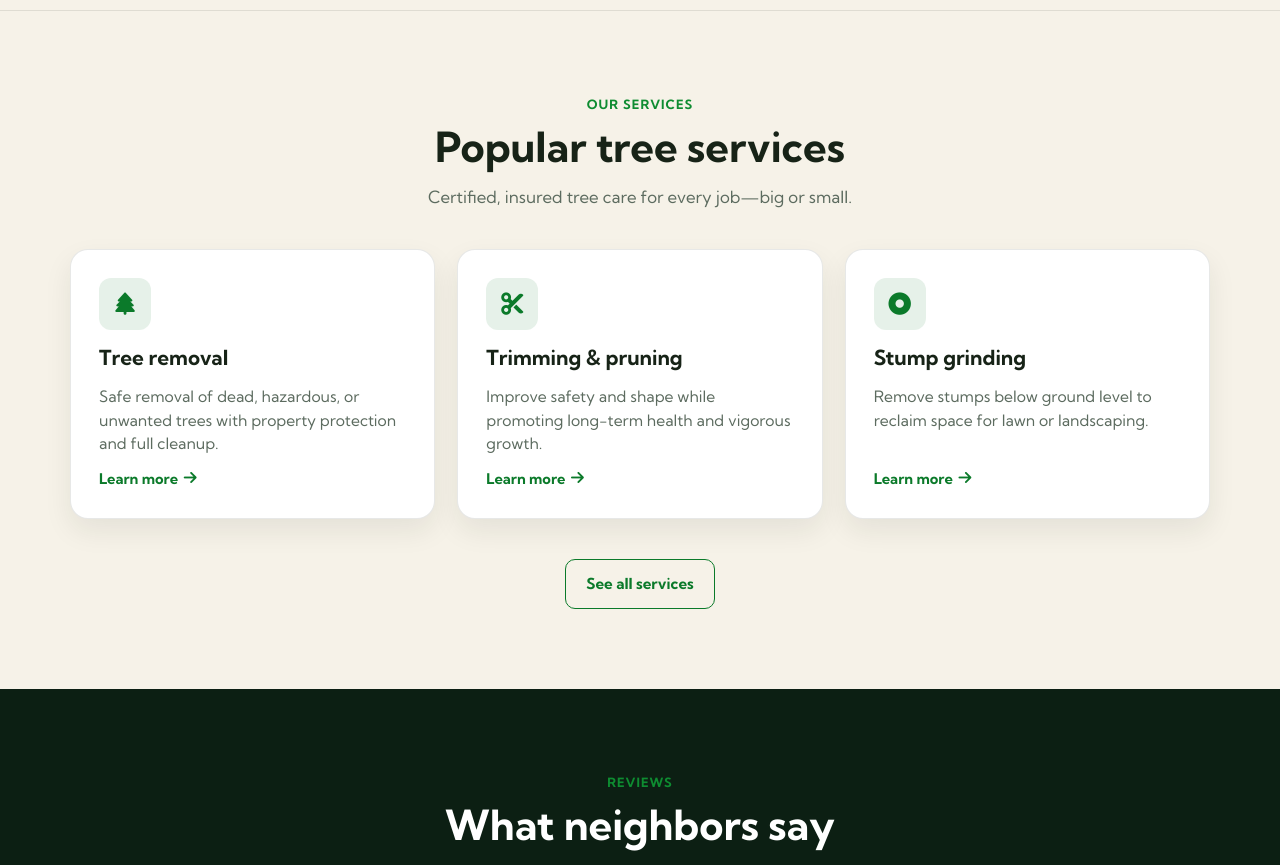
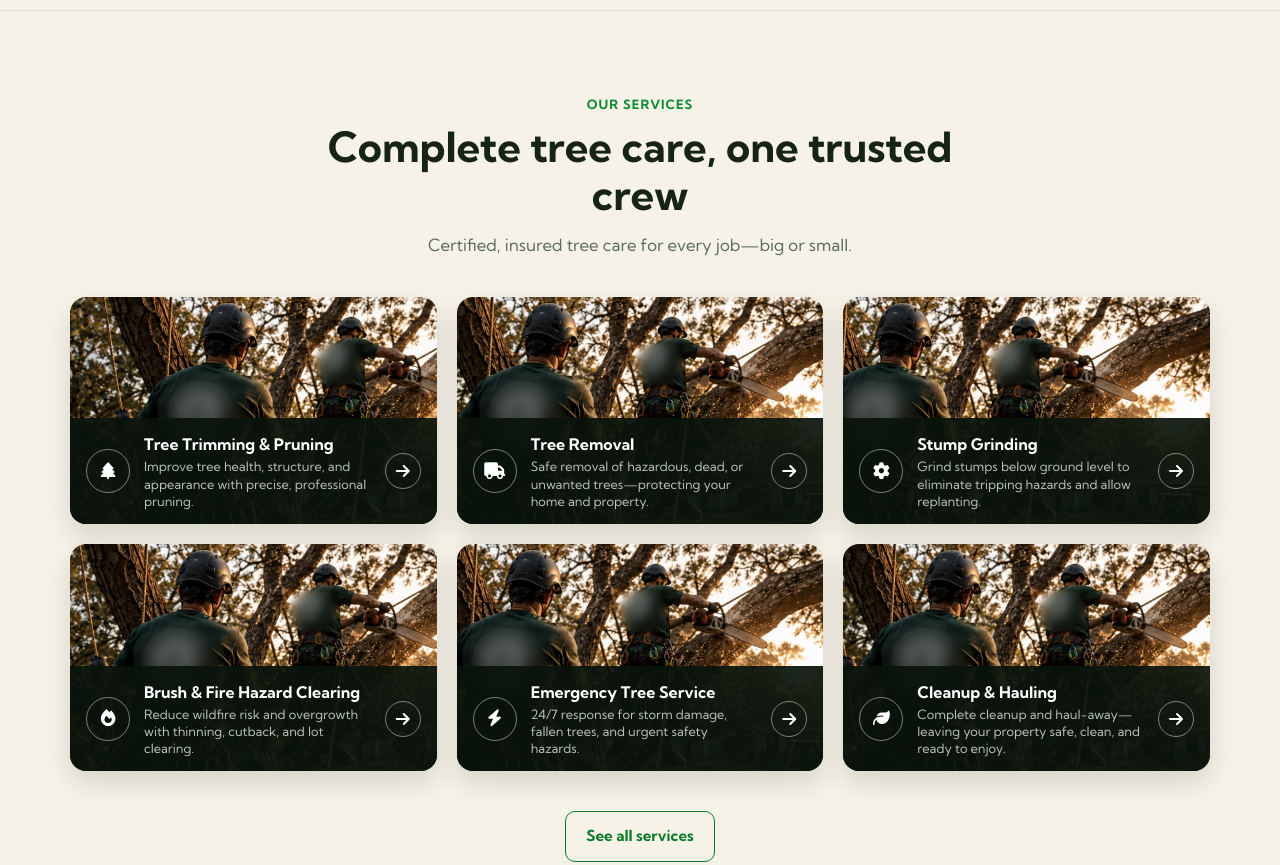
Before and after one commit to alan-6565/Tinos-Tree-Service, a plain HTML site: page index.html in a window 1280 px wide. Shown: the part 960-1825 px from the top of the page. Drawn offline with Linux system fonts and the light colour scheme.

Commit message:
Add 6-tile photo services grid on home, expand Services page to match

```diff
--- a/index.html
+++ b/index.html
@@ -115,30 +115,75 @@
     <section class="services">
       <div class="section-head">
         <span class="eyebrow">Our Services</span>
-        <h2>Popular tree services</h2>
+        <h2>Complete tree care, one trusted crew</h2>
         <p>Certified, insured tree care for every job&mdash;big or small.</p>
       </div>
-      <div class="services__container">
-        <article class="services__card">
-          <div class="icon"><i class="fa-solid fa-tree" aria-hidden="true"></i></div>
-          <h3>Tree removal</h3>
-          <p>Safe removal of dead, hazardous, or unwanted trees with property protection and full cleanup.</p>
-          <a class="card-link" href="/services.html">Learn more <i class="fa-solid fa-arrow-right" aria-hidden="true"></i></a>
-        </article>
+      <div class="services-grid-photo">
+        <a class="service-tile" href="/services.html">
+          <div class="service-tile__info">
+            <span class="service-tile__icon"><i class="fa-solid fa-tree" aria-hidden="true"></i></span>
+            <span class="service-tile__body">
+              <h3>Tree Trimming &amp; Pruning</h3>
+              <p>Improve tree health, structure, and appearance with precise, professional pruning.</p>
+            </span>
+            <span class="service-tile__arrow"><i class="fa-solid fa-arrow-right" aria-hidden="true"></i></span>
+          </div>
+        </a>
 
-        <article class="services__card">
-          <div class="icon"><i class="fa-solid fa-scissors" aria-hidden="true"></i></div>
-          <h3>Trimming &amp; pruning</h3>
-          <p>Improve safety and shape while promoting long-term health and vigorous growth.</p>
-          <a class="card-link" href="/services.html">Learn more <i class="fa-solid fa-arrow-right" aria-hidden="true"></i></a>
-        </article>
+        <a class="service-tile" href="/services.html">
+          <div class="service-tile__info">
+            <span class="service-tile__icon"><i class="fa-solid fa-truck" aria-hidden="true"></i></span>
+            <span class="service-tile__body">
+              <h3>Tree Removal</h3>
+              <p>Safe removal of hazardous, dead, or unwanted trees&mdash;protecting your home and property.</p>
+            </span>
+            <span class="service-tile__arrow"><i class="fa-solid fa-arrow-right" aria-hidden="true"></i></span>
+          </div>
+        </a>
 
-        <article class="services__card">
-          <div class="icon"><i class="fa-solid fa-circle-dot" aria-hidden="true"></i></div>
-          <h3>Stump grinding</h3>
-          <p>Remove stumps below ground level to reclaim space for lawn or landscaping.</p>
-          <a class="card-link" href="/services.html">Learn more <i class="fa-solid fa-arrow-right" aria-hidden="true"></i></a>
-        </article>
+        <a class="service-tile" href="/services.html">
+          <div class="service-tile__info">
+            <span class="service-tile__icon"><i class="fa-solid fa-gear" aria-hidden="true"></i></span>
+            <span class="service-tile__body">
+              <h3>Stump Grinding</h3>
+              <p>Grind stumps below ground level to eliminate tripping hazards and allow replanting.</p>
+            </span>
+            <span class="service-tile__arrow"><i class="fa-solid fa-arrow-right" aria-hidden="true"></i></span>
+          </div>
+        </a>
+
+        <a class="service-tile" href="/services.html">
+          <div class="service-tile__info">
+            <span class="service-tile__icon"><i class="fa-solid fa-fire" aria-hidden="true"></i></span>
+            <span class="service-tile__body">
+              <h3>Brush &amp; Fire Hazard Clearing</h3>
+              <p>Reduce wildfire risk and overgrowth with thinning, cutback, and lot clearing.</p>
+            </span>
+            <span class="service-tile__arrow"><i class="fa-solid fa-arrow-right" aria-hidden="true"></i></span>
+          </div>
+        </a>
+
+        <a class="service-tile" href="/services.html">
+          <div class="service-tile__info">
+            <span class="service-tile__icon"><i class="fa-solid fa-bolt" aria-hidden="true"></i></span>
+            <span class="service-tile__body">
+              <h3>Emergency Tree Service</h3>
+              <p>24/7 response for storm damage, fallen trees, and urgent safety hazards.</p>
+            </span>
+            <span class="service-tile__arrow"><i class="fa-solid fa-arrow-right" aria-hidden="true"></i></span>
+          </div>
+        </a>
+
+        <a class="service-tile" href="/services.html">
+          <div class="service-tile__info">
+            <span class="service-tile__icon"><i class="fa-solid fa-leaf" aria-hidden="true"></i></span>
+            <span class="service-tile__body">
+              <h3>Cleanup &amp; Hauling</h3>
+              <p>Complete cleanup and haul-away&mdash;leaving your property safe, clean, and ready to enjoy.</p>
+            </span>
+            <span class="service-tile__arrow"><i class="fa-solid fa-arrow-right" aria-hidden="true"></i></span>
+          </div>
+        </a>
       </div>
       <div class="services__foot">
         <a class="button button--outline" href="/services.html">See all services</a>
--- a/styles.css
+++ b/styles.css
@@ -182,6 +182,45 @@ body{
 }
 .services__foot{text-align:center; margin-top:40px;}
 
+/* Photo service tiles (home services grid) */
+.services-grid-photo{display:grid; grid-template-columns:repeat(3,1fr); gap:20px; max-width:1180px; margin:0 auto; padding:0 20px;}
+.service-tile{
+  position:relative; display:block; border-radius:16px; overflow:hidden; text-decoration:none;
+  aspect-ratio:5/3.1; background:#0c1f13 url('/images/hero-crew.jpg') center / cover no-repeat;
+  box-shadow:0 12px 26px rgba(23,35,23,.14); transition:transform .2s ease, box-shadow .2s ease;
+}
+.service-tile:hover{transform:translateY(-4px); box-shadow:0 18px 34px rgba(23,35,23,.2);}
+.service-tile:nth-of-type(1){background-position:20% 30%;}
+.service-tile:nth-of-type(2){background-position:60% 40%;}
+.service-tile:nth-of-type(3){background-position:80% 20%;}
+.service-tile:nth-of-type(4){background-position:35% 60%;}
+.service-tile:nth-of-type(5){background-position:70% 65%;}
+.service-tile:nth-of-type(6){background-position:50% 50%;}
+.service-tile__info{
+  position:absolute; left:0; right:0; bottom:0; background:rgba(9,20,13,.92);
+  padding:14px 16px; display:flex; align-items:center; gap:14px;
+}
+.service-tile__icon{
+  width:44px; height:44px; border-radius:50%; border:1.5px solid rgba(255,255,255,.45);
+  display:flex; align-items:center; justify-content:center; color:#fff; font-size:1.05rem; flex-shrink:0;
+}
+.service-tile__body{flex:1; min-width:0;}
+.service-tile__body h3{color:#fff; font-size:1rem; margin-bottom:2px;}
+.service-tile__body p{color:var(--muted-on-dark); font-size:.8rem; line-height:1.35;}
+.service-tile__arrow{
+  width:36px; height:36px; border-radius:50%; border:1.5px solid rgba(255,255,255,.45);
+  display:flex; align-items:center; justify-content:center; color:#fff; flex-shrink:0;
+  transition:background .2s ease, border-color .2s ease;
+}
+.service-tile:hover .service-tile__arrow{background:var(--brand); border-color:var(--brand);}
+@media (max-width: 900px){
+  .services-grid-photo{grid-template-columns:1fr 1fr;}
+}
+@media (max-width: 600px){
+  .services-grid-photo{grid-template-columns:1fr;}
+  .service-tile{aspect-ratio:5/3.6;}
+}
+
 /* Process steps */
 .process{background:var(--dark); color:#fff; padding:72px 0;}
 .process__grid{display:grid; grid-template-columns:repeat(4,1fr); gap:22px; max-width:1180px; margin:0 auto; padding:0 20px;}
```
Also changed, not shown: services.html (+40 -1 lines).
